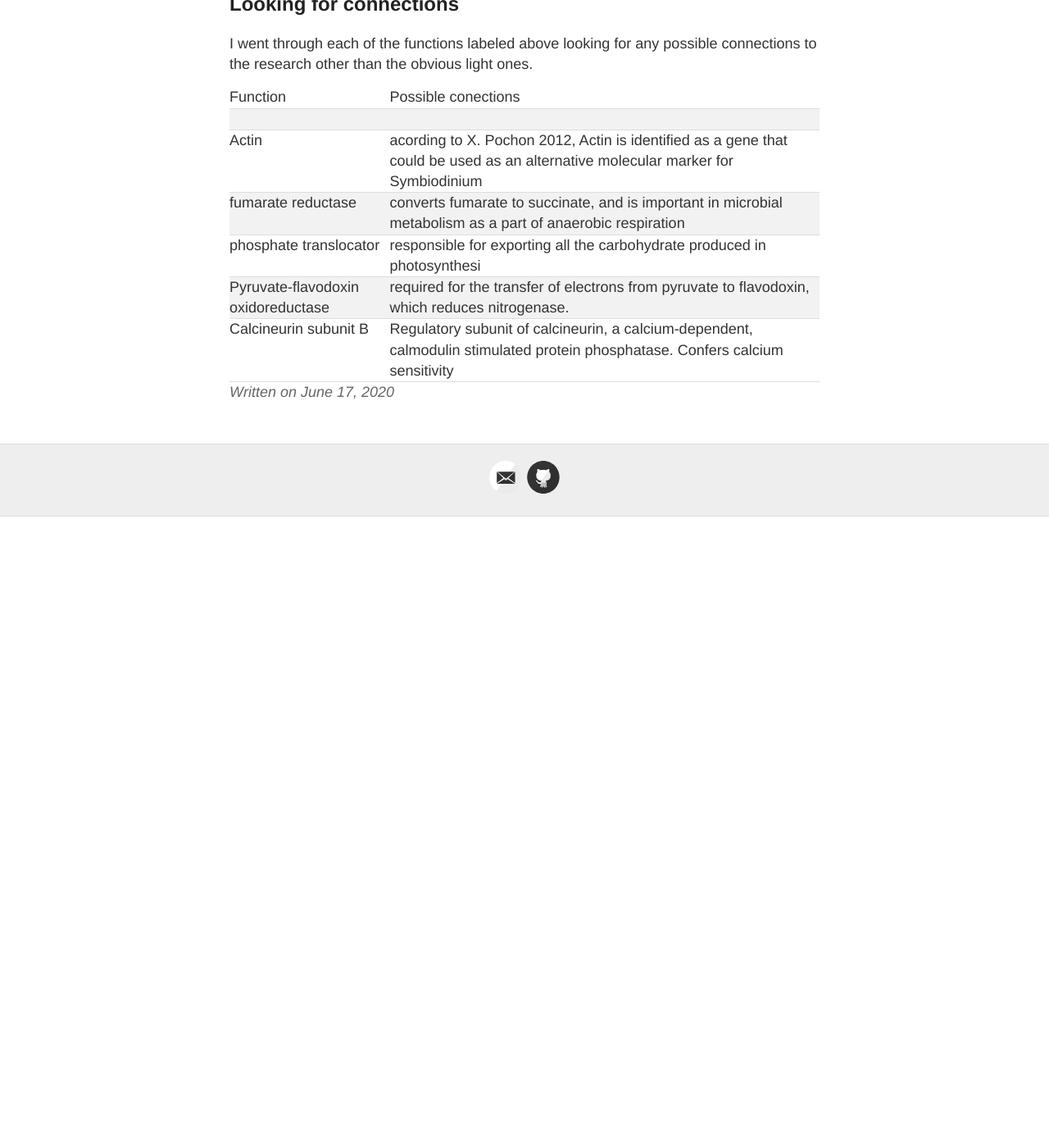
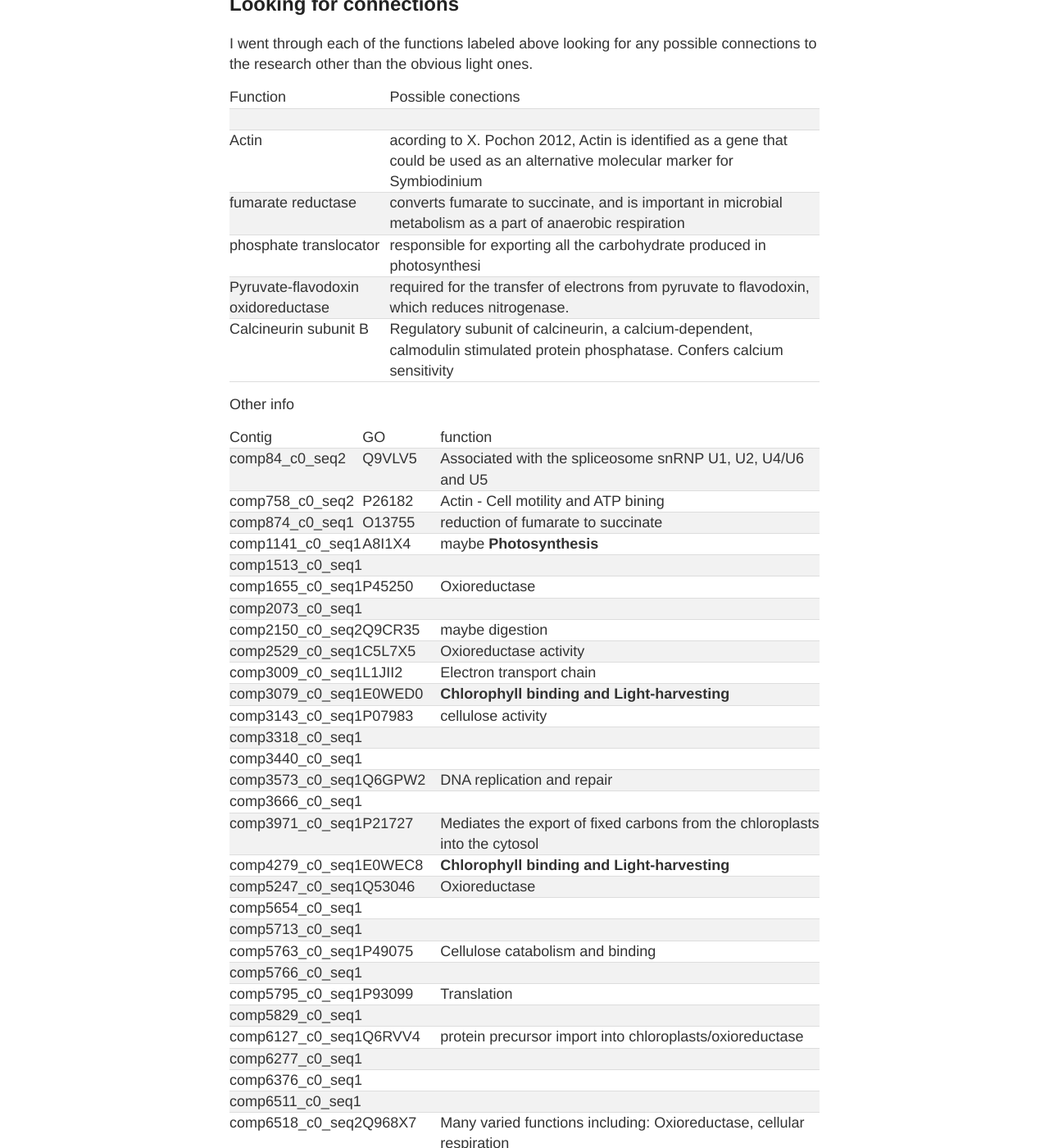
Before and after one commit to Mwags24/Brevolium_Notebook, a Jekyll site: the page built from _posts/2020-6-17-SNPs_Under_functions.md, in a window 1280 px wide and 1400 px high, scrolled down 2162 px. Shown: the whole window at 82% size. Built offline with Jekyll 4.4.1, drawn with Linux system fonts in a browser that asks for light colours; before the commit the page ends 2792 px from its top, so only the background shows below that; some of the changed text lies outside the part shown.

Commit message:
Update 2020-6-17-SNPs_Under_functions.md

```diff
--- a/_posts/2020-6-17-SNPs_Under_functions.md
+++ b/_posts/2020-6-17-SNPs_Under_functions.md
@@ -84,3 +84,84 @@ I went through each of the functions labeled above looking for any possible conn
 |phosphate translocator|responsible for exporting all the carbohydrate produced in photosynthesi|
 |Pyruvate-flavodoxin oxidoreductase|required for the transfer of electrons from pyruvate to flavodoxin, which reduces nitrogenase.|
 |Calcineurin subunit B|Regulatory subunit of calcineurin, a calcium-dependent, calmodulin stimulated protein phosphatase. Confers calcium sensitivity|
+
+
+
+
+
+
+
+
+Other info
+
+
+|Contig |GO |function|
+|comp84_c0_seq2	    |Q9VLV5|Associated with the spliceosome snRNP U1, U2, U4/U6 and U5|
+|comp758_c0_seq2	|P26182|Actin - Cell motility and ATP bining|
+|comp874_c0_seq1	|O13755|reduction of fumarate to succinate|
+|comp1141_c0_seq1	|A8I1X4|maybe **Photosynthesis**|
+|comp1513_c0_seq1	|||
+|comp1655_c0_seq1	|P45250|Oxioreductase|
+|comp2073_c0_seq1	|||
+|comp2150_c0_seq2	|Q9CR35|maybe digestion|
+|comp2529_c0_seq1	|C5L7X5|Oxioreductase activity|
+|comp3009_c0_seq1	|L1JII2|Electron transport chain|
+|comp3079_c0_seq1	|E0WED0|**Chlorophyll binding and Light-harvesting**|
+|comp3143_c0_seq1	|P07983|cellulose activity|
+|comp3318_c0_seq1	|||
+|comp3440_c0_seq1	|||
+|comp3573_c0_seq1	|Q6GPW2|DNA replication and repair|
+|comp3666_c0_seq1	|||
+|comp3971_c0_seq1	|P21727|Mediates the export of fixed carbons from the chloroplasts into the cytosol|
+|comp4279_c0_seq1	|E0WEC8|**Chlorophyll binding and Light-harvesting**|
+|comp5247_c0_seq1	|Q53046|Oxioreductase|
+|comp5654_c0_seq1	|||
+|comp5713_c0_seq1	|||
+|comp5763_c0_seq1	|P49075|Cellulose catabolism and binding|
+|comp5766_c0_seq1	|||
+|comp5795_c0_seq1	|P93099|Translation|
+|comp5829_c0_seq1	|||
+|comp6127_c0_seq1	|Q6RVV4|protein precursor import into chloroplasts/oxioreductase|
+|comp6277_c0_seq1	|||
+|comp6376_c0_seq1	|||
+|comp6511_c0_seq1	|||
+|comp6518_c0_seq2	|Q968X7|Many varied functions including: Oxioreductase, cellular respiration|
+|comp8607_c0_seq1	|||
+|comp8783_c0_seq1	|P15828|Cellulose activity|
+|comp8867_c0_seq1	|E0UE69||
+|comp8973_c0_seq1	|||
+|comp9079_c0_seq1	|||
+|comp9104_c0_seq1	|Q38950|phosphate regulation|
+|comp9142_c0_seq1	|||
+|comp9173_c0_seq1	|||
+|comp9177_c0_seq1	|||
+|comp9183_c0_seq1	|Q8X1F5|Autophagy|
+|comp9190_c0_seq1	|L0WCY1|Hydrolase activity|
+|comp9193_c0_seq1	|||
+|comp9284_c0_seq1	|Q6BWS8|Calcium-binding and activity|
+|comp9285_c0_seq1	|10Q8Z3L50|redox modulator|
+|comp9346_c0_seq1	|P62323|pre-mRNA activity|
+
+
+### finish these \/ then do for the 6 others
+
+|comp9380_c0_seq1	|1010|Putative kinase protein 029R|
+|comp9457_c0_seq1	|389|Centrosomal protein of 41 kDa|
+|comp9463_c0_seq1	|2037|Myosin-6|
+|comp9716_c0_seq1	|575|Ankyrin-3|
+|comp9910_c0_seq1	|2389|Tetratricopeptide repeat protein 6|
+|comp9952_c0_seq1	|568|Proteasome subunit beta type-1|
+|comp9968_c0_seq1	|837|Putative uncharacterized protein|
+|comp9968_c0_seq1	|2092|``|
+|comp9986_c0_seq1	|96||
+|comp10037_c0_seq1  |274||
+|comp10172_c0_seq1  |968|Putative uncharacterized protein|
+|comp10191_c0_seq1  |353|Uncharacterized protein|
+|comp10196_c0_seq1  |246|Putative Methyltransferase-related|
+|comp10199_c0_seq1  |25|**Fucoxanthin-chlorophyll a-c binding protein A**|
+
+
+**Notes**
+
+* Oxioreductase came up a lot
+* also cellulose
```
